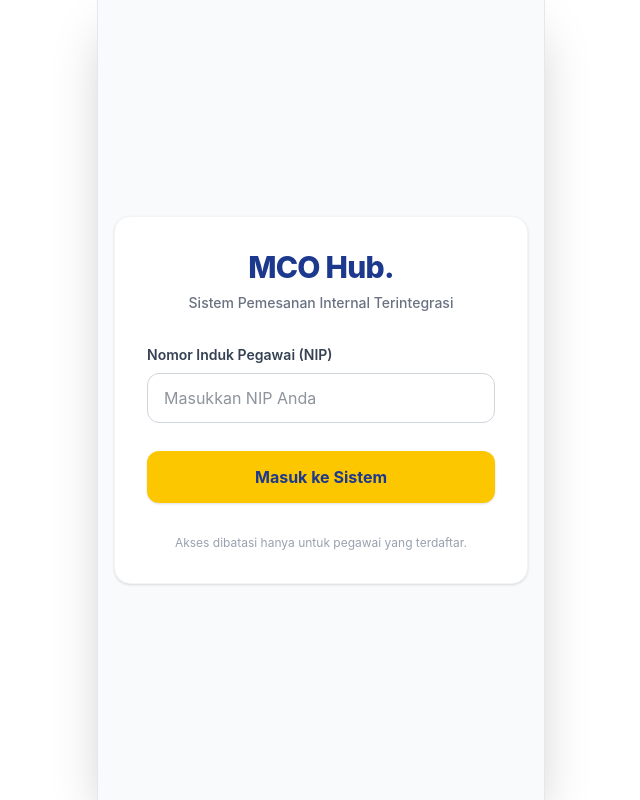
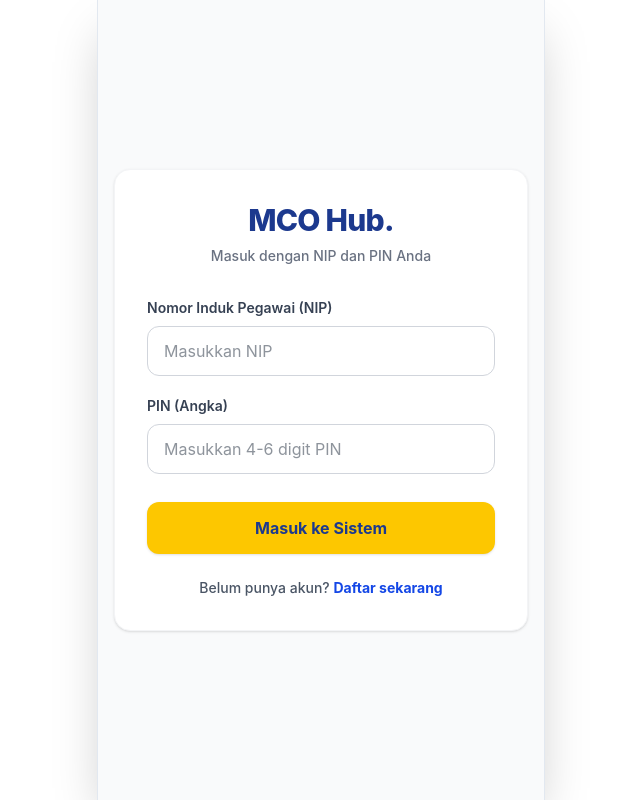
Before and after one commit to hassan2507ali-lgtm/mco_hub, a React (Vite) app: page / in a window 1280 px wide. Shown: the whole page, without its empty margins (319-959 px from the left). Built offline with nearby package versions, Linux system fonts and the light colour scheme.

Commit message:
feat: update keamanan login kasir menggunakan PIN dari database

```diff
--- a/src/components/LoginView.jsx
+++ b/src/components/LoginView.jsx
@@ -1,58 +1,208 @@
 import { useState } from 'react';
+import { supabase } from '../supabaseClient';
 
 export default function LoginView({ onLogin }) {
+  const [isRegistering, setIsRegistering] = useState(false);
   const [nip, setNip] = useState('');
+  const [name, setName] = useState('');
+  const [email, setEmail] = useState('');
+  const [pin, setPin] = useState(''); // <-- State untuk PIN
+  const [isLoading, setIsLoading] = useState(false);
+  const [message, setMessage] = useState({ type: '', text: '' });
 
-  const handleLogin = (e) => {
+  const handleSubmit = async (e) => {
     e.preventDefault();
-    // Validasi: pastikan NIP tidak kosong sebelum masuk
-    if (nip.trim() !== '') {
-      onLogin(nip);
+    setMessage({ type: '', text: '' });
+
+    // Validasi dasar
+    if (nip.trim() === '') {
+      setMessage({ type: 'error', text: 'NIP tidak boleh kosong.' });
+      return;
+    }
+
+    // Validasi PIN (harus diisi dan hanya angka)
+    if (pin.trim() === '') {
+      setMessage({ type: 'error', text: 'PIN tidak boleh kosong.' });
+      return;
+    }
+    if (!/^\d+$/.test(pin)) {
+      setMessage({ type: 'error', text: 'PIN hanya boleh berisi angka.' });
+      return;
+    }
+
+    setIsLoading(true);
+
+    try {
+      if (isRegistering) {
+        // --- LOGIKA REGISTRASI ---
+        if (name.trim() === '') {
+          setMessage({ type: 'error', text: 'Nama Lengkap wajib diisi.' });
+          setIsLoading(false);
+          return;
+        }
+        if (email.trim() === '') {
+          setMessage({ type: 'error', text: 'Email wajib diisi.' });
+          setIsLoading(false);
+          return;
+        }
+        if (pin.length < 4) {
+          setMessage({ type: 'error', text: 'PIN minimal 4 digit angka.' });
+          setIsLoading(false);
+          return;
+        }
+
+        const { data: existingUser } = await supabase
+          .from('customers')
+          .select('nip')
+          .eq('nip', nip)
+          .single();
+
+        if (existingUser) {
+          setMessage({ type: 'error', text: 'NIP ini sudah terdaftar. Silakan Masuk.' });
+        } else {
+          // Insert ke tabel 'customers' menggunakan kolom 'pin'
+          const { error } = await supabase
+            .from('customers')
+            .insert([{ nip: nip, name: name, email: email, pin: pin }]);
+
+          if (error) throw error;
+
+          setMessage({ type: 'success', text: 'Registrasi berhasil! Silakan masuk dengan NIP dan PIN Anda.' });
+          setIsRegistering(false);
+          setName('');
+          setEmail('');
+          setPin(''); // Kosongkan PIN setelah regis
+        }
+
+      } else {
+        // --- LOGIKA LOGIN ---
+
+        // 1. Cek Customer
+        const { data: isCustomer } = await supabase
+          .from('customers')
+          .select('nip')
+          .eq('nip', nip)
+          .eq('pin', pin) // <-- Cocokkan PIN
+          .single();
+
+        // 2. Cek Kasir di database berstandar Production
+        const { data: isCashier } = await supabase
+          .from('cafes')
+          .select('kasir_nip, kasir_pin') // <-- Tarik juga data kasir_pin
+          .eq('kasir_nip', nip.toUpperCase())
+          .single();
+
+        if (isCustomer) {
+          onLogin(nip); // Login Pelanggan sukses
+        } else if (isCashier && isCashier.kasir_pin === pin) {
+          onLogin(nip); // Login Kasir sukses (mencocokkan PIN dari database)
+        } else {
+          setMessage({ type: 'error', text: 'NIP atau PIN salah. Silakan coba lagi.' });
+        }
+      }
+    } catch (err) {
+        console.error("SUPABASE ERROR:", err);
+        // Kode ini akan memunculkan error asli Supabase ke layar merahmu
+        setMessage({ type: 'error', text: 'Detail Error: ' + (err.message || err.details || JSON.stringify(err)) });
+      } finally {
+      setIsLoading(false);
     }
   };
 
   return (
-    <div className="flex min-h-screen flex-col items-center justify-center bg-gray-50 px-4 font-sans">
-      <div className="w-full max-w-md bg-white rounded-2xl shadow-sm border border-gray-100 p-8">
+    <div className="flex min-h-screen flex-col items-center justify-center bg-gray-50 px-4 font-sans relative">
 
-        {/* Header / Logo */}
+      {message.text && (
+        <div className={`absolute top-10 left-4 right-4 max-w-md mx-auto p-4 rounded-xl shadow-md text-sm font-bold animate-fade-in ${
+          message.type === 'error' ? 'bg-red-100 text-red-700 border border-red-200' : 'bg-green-100 text-green-700 border border-green-200'
+        }`}>
+          {message.text}
+        </div>
+      )}
+
+      <div className="w-full max-w-md bg-white rounded-2xl shadow-sm border border-gray-100 p-8 transition-all">
+
         <div className="mb-8 text-center">
-          <h1 className="text-3xl font-extrabold text-blue-900 tracking-tight">
-            MCO Hub.
+          <h1 className="text-3xl font-extrabold text-blue-900 tracking-tight transition-all">
+            {isRegistering ? 'Daftar Akun.' : 'MCO Hub.'}
           </h1>
           <p className="text-sm text-gray-500 mt-2 font-medium">
-            Sistem Pemesanan Internal Terintegrasi
+            {isRegistering
+              ? 'Lengkapi data Anda untuk mulai memesan'
+              : 'Masuk dengan NIP dan PIN Anda'}
           </p>
         </div>
 
-        {/* Form Input NIP */}
-        <form onSubmit={handleLogin} className="flex flex-col gap-5">
+        <form onSubmit={handleSubmit} className="flex flex-col gap-5">
+
+          {isRegistering && (
+            <>
+              <div className="flex flex-col gap-2 text-left animate-fade-in">
+                <label htmlFor="name" className="text-sm font-semibold text-gray-700">Nama Lengkap</label>
+                <input
+                  id="name" type="text" placeholder="Masukkan Nama Anda"
+                  value={name} onChange={(e) => setName(e.target.value)}
+                  className="w-full px-4 py-3 rounded-xl border border-gray-300 focus:border-blue-800 focus:ring-2 focus:ring-blue-100 focus:outline-none text-gray-800 transition-all"
+                />
+              </div>
+
+              <div className="flex flex-col gap-2 text-left animate-fade-in">
+                <label htmlFor="email" className="text-sm font-semibold text-gray-700">Alamat Email</label>
+                <input
+                  id="email" type="email" placeholder="contoh@email.com"
+                  value={email} onChange={(e) => setEmail(e.target.value)}
+                  className="w-full px-4 py-3 rounded-xl border border-gray-300 focus:border-blue-800 focus:ring-2 focus:ring-blue-100 focus:outline-none text-gray-800 transition-all"
+                />
+              </div>
+            </>
+          )}
+
           <div className="flex flex-col gap-2 text-left">
-            <label htmlFor="nip" className="text-sm font-semibold text-gray-700">
-              Nomor Induk Pegawai (NIP)
-            </label>
+            <label htmlFor="nip" className="text-sm font-semibold text-gray-700">Nomor Induk Pegawai (NIP)</label>
             <input
-              id="nip"
-              type="text"
-              placeholder="Masukkan NIP Anda"
-              value={nip}
-              onChange={(e) => setNip(e.target.value)}
+              id="nip" type="text" placeholder="Masukkan NIP"
+              value={nip} onChange={(e) => setNip(e.target.value)}
+              className="w-full px-4 py-3 rounded-xl border border-gray-300 focus:border-blue-800 focus:ring-2 focus:ring-blue-100 focus:outline-none text-gray-800 transition-all"
+            />
+          </div>
+
+          <div className="flex flex-col gap-2 text-left">
+            <label htmlFor="pin" className="text-sm font-semibold text-gray-700">PIN (Angka)</label>
+            <input
+              id="pin"
+              type="password"
+              inputMode="numeric"
+              pattern="[0-9]*"
+              maxLength="6"
+              placeholder="Masukkan 4-6 digit PIN"
+              value={pin}
+              onChange={(e) => setPin(e.target.value)}
               className="w-full px-4 py-3 rounded-xl border border-gray-300 focus:border-blue-800 focus:ring-2 focus:ring-blue-100 focus:outline-none text-gray-800 transition-all"
             />
           </div>
 
           <button
-            type="submit"
-            className="w-full bg-yellow-400 hover:bg-yellow-500 text-blue-900 font-bold py-3.5 rounded-xl transition-colors mt-2 shadow-sm"
+            type="submit" disabled={isLoading}
+            className={`w-full text-blue-900 font-bold py-3.5 rounded-xl transition-all mt-2 shadow-sm ${
+              isLoading ? 'bg-yellow-200 cursor-not-allowed' : 'bg-yellow-400 hover:bg-yellow-500 active:scale-95'
+            }`}
           >
-            Masuk ke Sistem
+            {isLoading ? 'Memproses...' : (isRegistering ? 'Buat Akun Sekarang' : 'Masuk ke Sistem')}
           </button>
         </form>
 
-        {/* Footer info */}
-        <div className="mt-8 text-center">
-          <p className="text-xs text-gray-400">
-            Akses dibatasi hanya untuk pegawai yang terdaftar.
+        <div className="mt-6 text-center">
+          <p className="text-sm text-gray-600 font-medium">
+            {isRegistering ? 'Sudah punya akun? ' : 'Belum punya akun? '}
+            <button
+              onClick={() => {
+                setIsRegistering(!isRegistering);
+                setMessage({ type: '', text: '' });
+              }}
+              className="text-blue-700 font-bold hover:underline focus:outline-none"
+            >
+              {isRegistering ? 'Masuk di sini' : 'Daftar sekarang'}
+            </button>
           </p>
         </div>
 
```
